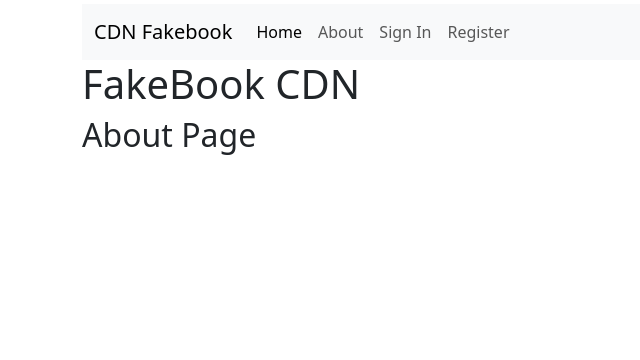
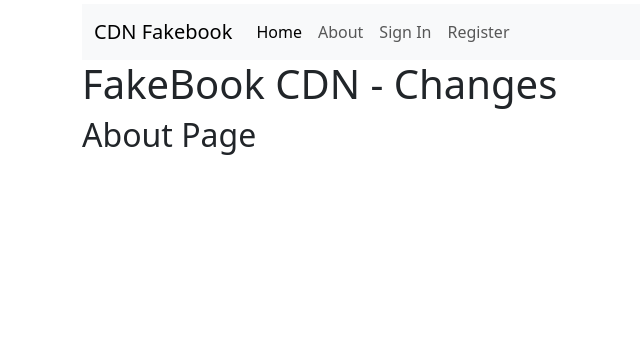
Before and after one commit to VanLance/Fakebook-CT-Hosting-Demo, a Flask app: page /about in a window 1280 px wide. Shown: the top 360 px of the page, without its empty margins (0-640 px from the left). Run offline with Flask 3, Linux system fonts and the light colour scheme.

Commit message:
changes demo

```diff
--- a/app/templates/base.jinja
+++ b/app/templates/base.jinja
@@ -32,7 +32,7 @@
             <div class="col-6">{% include 'search.jinja' %}</div>
         </div>
         {% endif %}
-        <h1>FakeBook CDN</h1>
+        <h1>FakeBook CDN - Changes</h1>
         {% block content %}
 
         {% endblock %}
```
